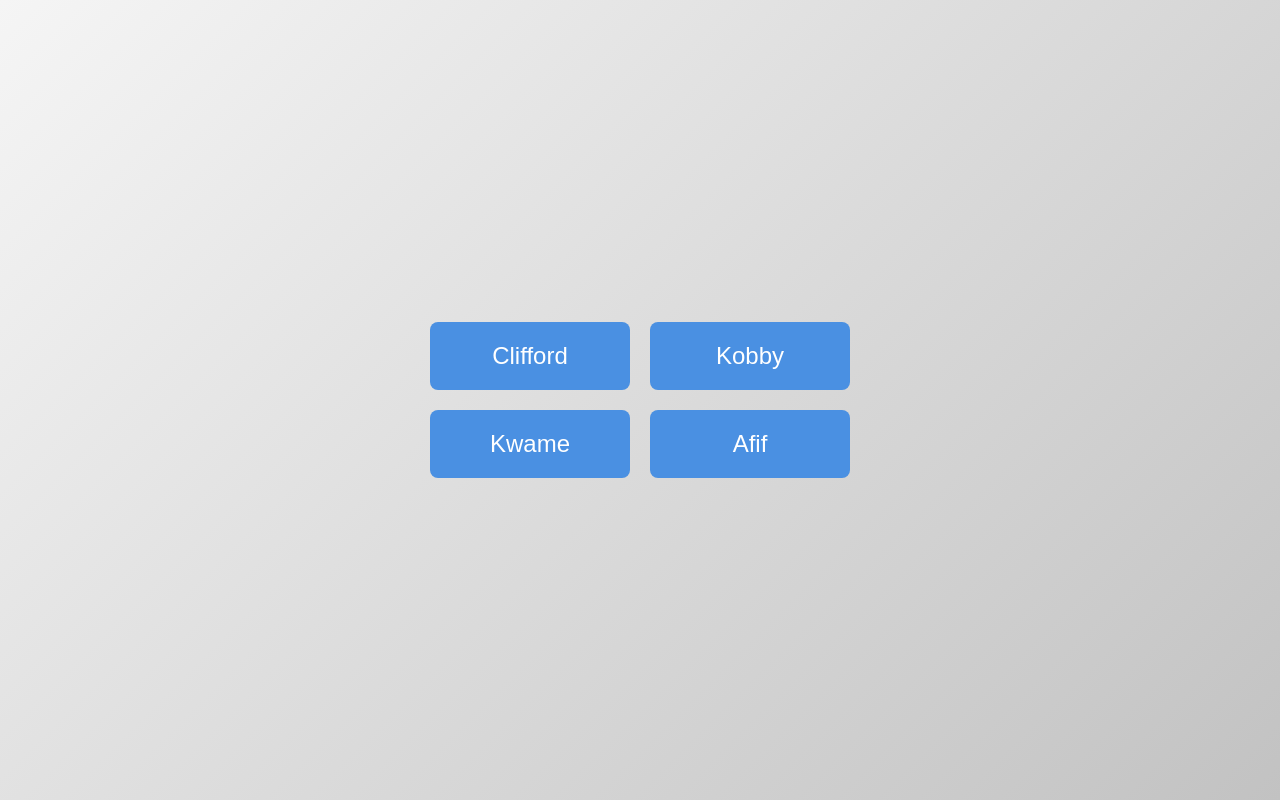
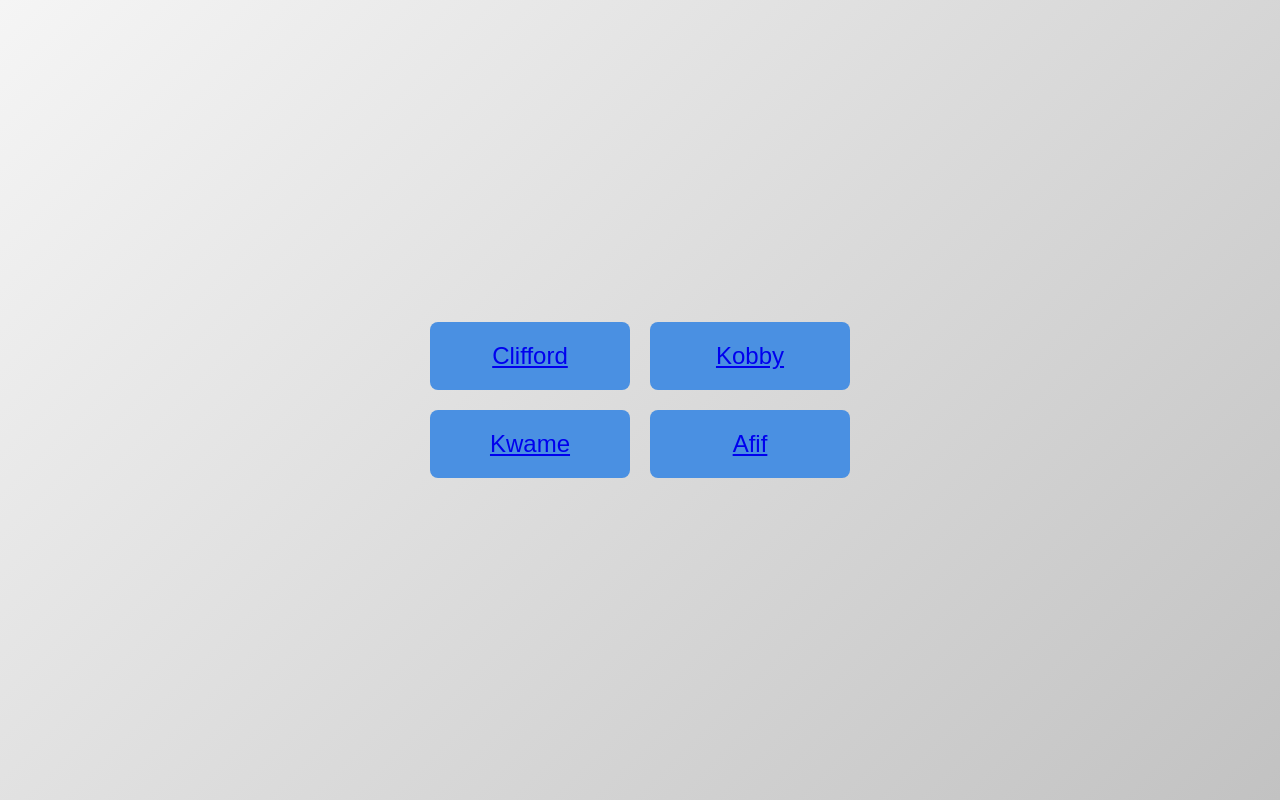
Before and after one commit to Kwame-23/PortoCloudo, a plain HTML site: page templates/index.html in a window 1280 px wide. Drawn offline with Linux system fonts and the light colour scheme.

Commit message:
Refactor name-card links in index.html

```diff
--- a/templates/index.html
+++ b/templates/index.html
@@ -8,10 +8,10 @@
 </head>
 <body>
     <div class="container">
-        <div class="name-card" data-url="https://clifford-portfolio.com">Clifford</div>
-        <div class="name-card" data-url="https://kobby-portfolio.com">Kobby</div>
-        <div class="name-card" data-url="https://kwame-portfolio.com">Kwame</div>
-        <div class="name-card" data-url="https://afif-portfolio.com">Afif</div>
+        <div class="name-card"><a href="Clifford-Portfolio.html" target="_blank">Clifford</a></div>
+        <div class="name-card"><a href="https://kobby-portfolio.com" target="_blank">Kobby</a></div>
+        <div class="name-card"><a href="kwame.html" target="_blank">Kwame</a></div>
+        <div class="name-card"><a href="Afif.html" target="_blank">Afif</a></div>
     </div>
 
     <script src="../public/js/script.js"></script>
```
